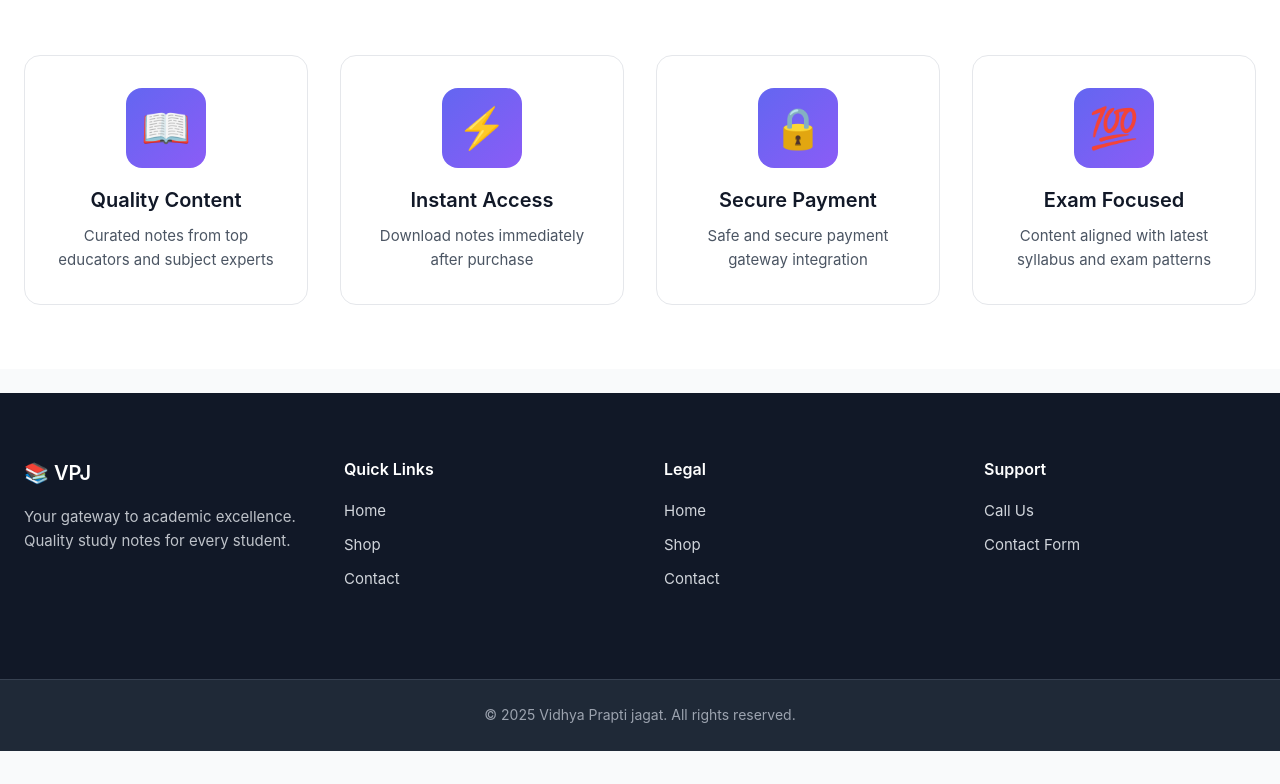
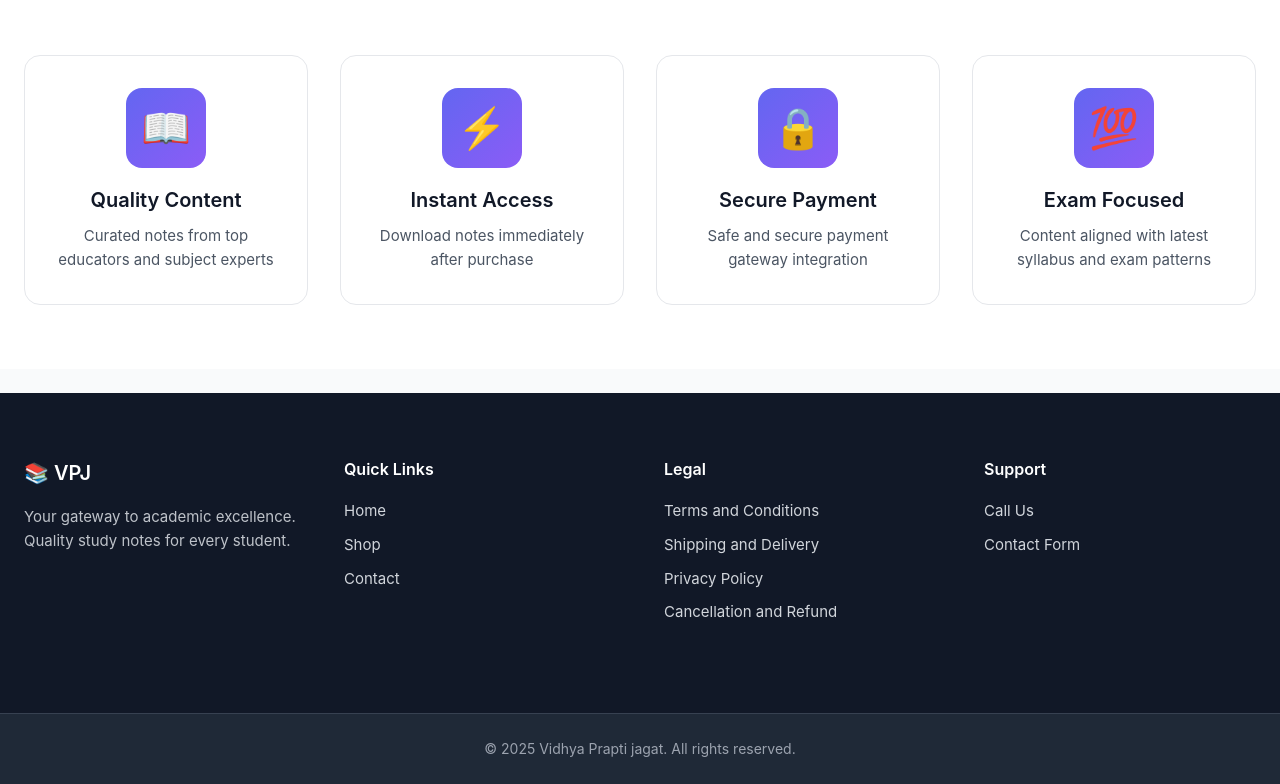
Before and after one commit to Pankaj-thorat-dev/vidhya-prapti-jagat, a React (Vite) app in the folder frontend/: page / in a window 1280 px wide. Shown: the part 999-1783 px from the top of the page. Before the commit the page ends 1750 px from the top, so only its background shows below. Built offline with nearby package versions, Linux system fonts and the light colour scheme; no server answers.

Commit message:
Update Footer.tsx

```diff
--- a/frontend/src/components/Footer.tsx
+++ b/frontend/src/components/Footer.tsx
@@ -24,9 +24,10 @@ const Footer: React.FC = () => {
         <div className="footer-section">
           <h4>Legal</h4>
           <ul>
-            <li><Link to="/">Home</Link></li>
-            <li><Link to="/shop">Shop</Link></li>
-            <li><Link to="/contact">Contact</Link></li>
+            <li><Link to="terms">Terms and Conditions</Link></li>
+            <li><Link to="/shipping">Shipping and Delivery</Link></li>
+            <li><Link to="/Privacy">Privacy Policy</Link></li>
+            <li><Link to="/Cancellation and Refund">Cancellation and Refund</Link></li>
           </ul>
         </div>
 
```
